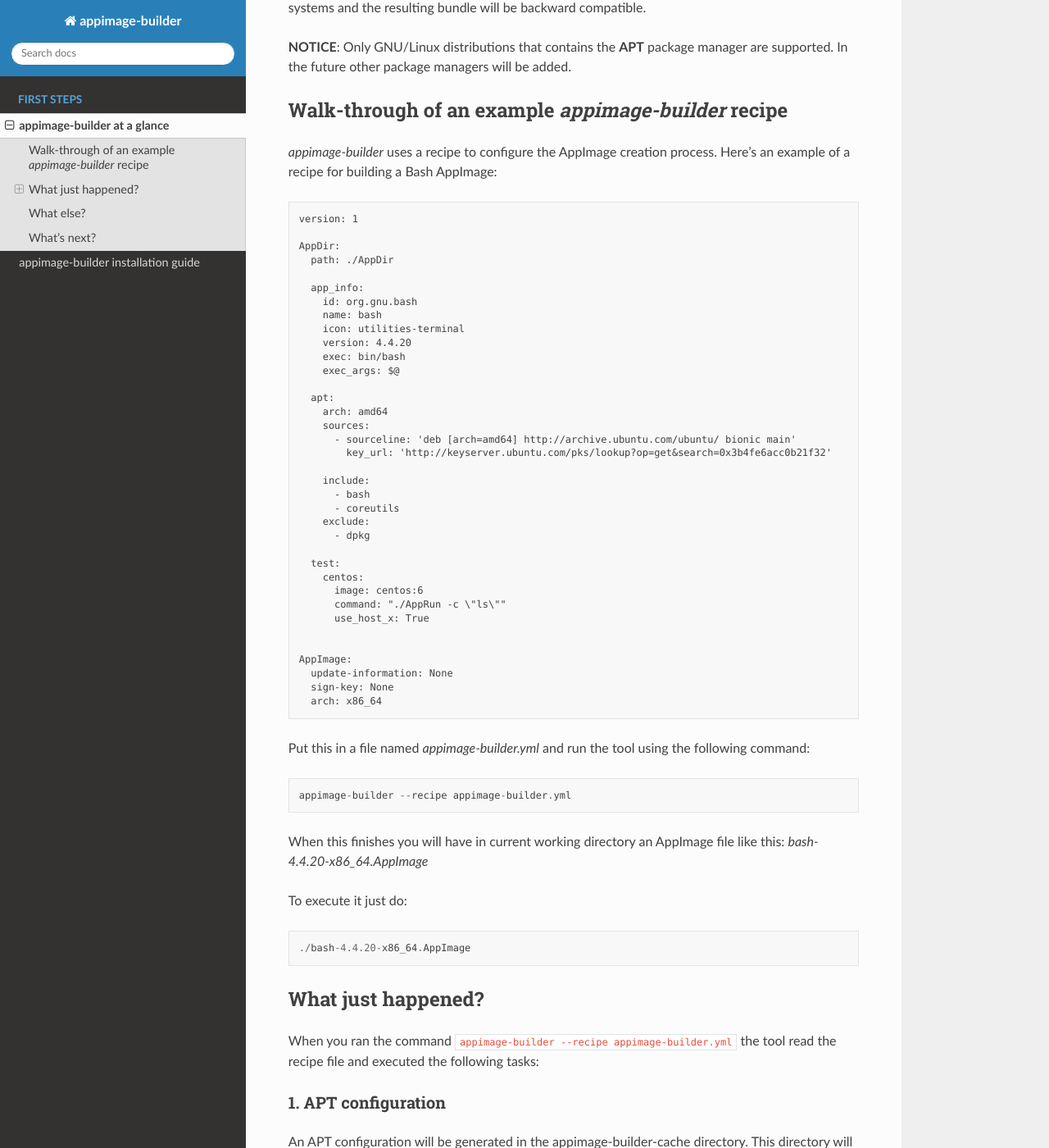
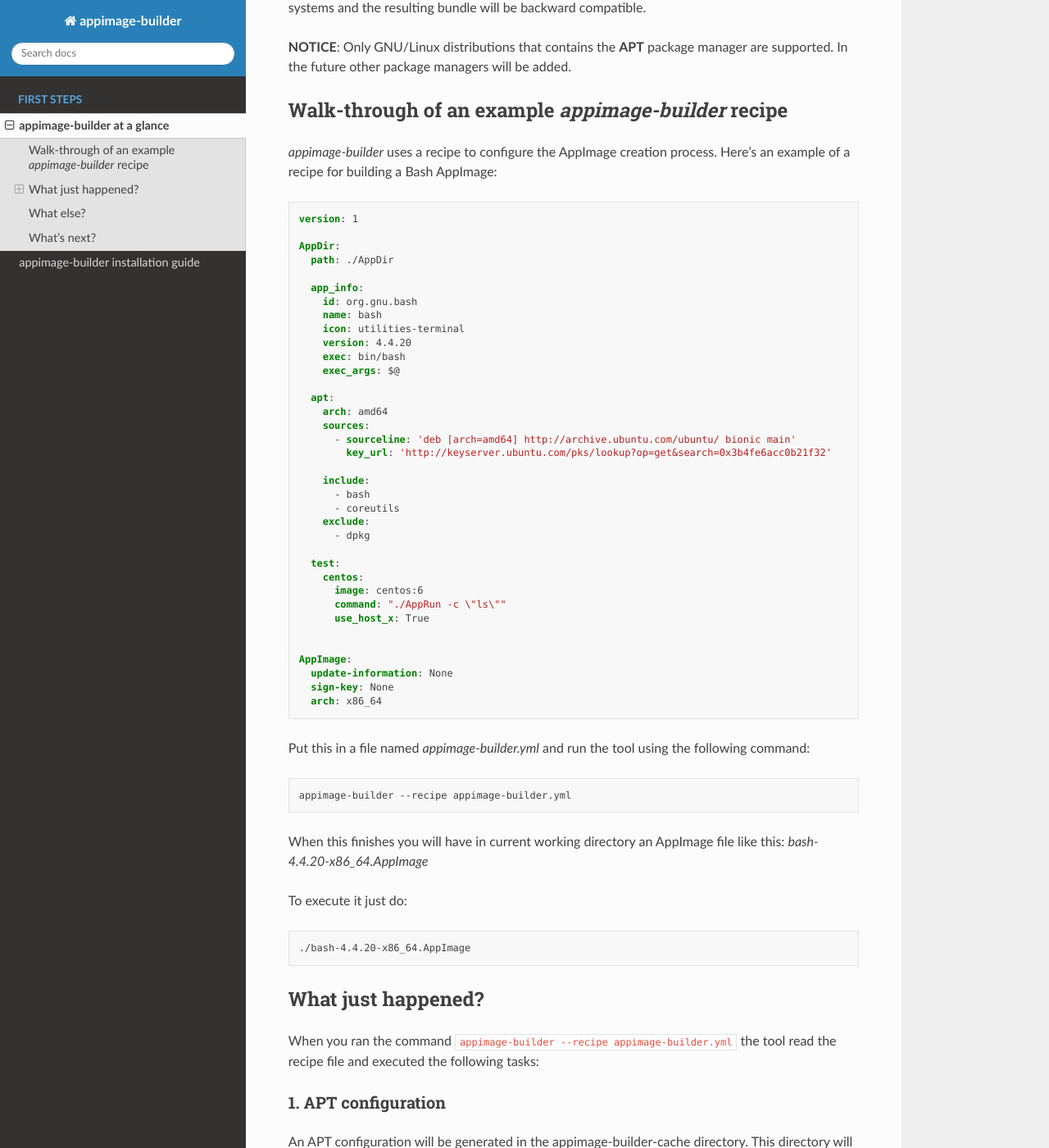
Before and after one commit to AppImageCrafters/appimage-builder-docs, a Sphinx documentation site: the page built from source/intro/overview.rst, in a window 1280 px wide and 1400 px high, scrolled down 210 px. Shown: the whole window at 82% size. Built offline with Sphinx 7.4.7 and the Read the Docs theme 2.0.0, drawn with Linux system fonts in a browser that asks for light colours; pages that are not in the unit, such as notebooks, are missing from menus.

Commit message:
add code-blocks language

```diff
--- a/source/intro/overview.rst
+++ b/source/intro/overview.rst
@@ -20,7 +20,7 @@ Walk-through of an example `appimage-builder` recipe
 a recipe for building a Bash AppImage:
 
 
-.. code-block::
+.. code-block:: yaml
 
     version: 1
 
@@ -61,7 +61,7 @@ a recipe for building a Bash AppImage:
 
 Put this in a file named `appimage-builder.yml` and run the tool using the following command:
 
-.. code-block::
+.. code-block:: shell
 
     appimage-builder --recipe appimage-builder.yml
 
@@ -69,7 +69,7 @@ When this finishes you will have in current working directory an AppImage file l
 
 To execute it just do:
 
-.. code-block::
+.. code-block:: shell
 
     ./bash-4.4.20-x86_64.AppImage
 
```
Also changed, not shown: source/intro/install.rst (+4 -4 lines).
